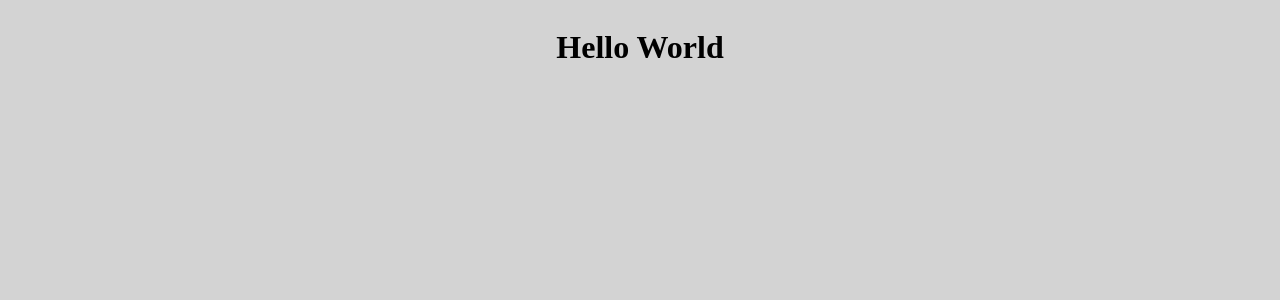
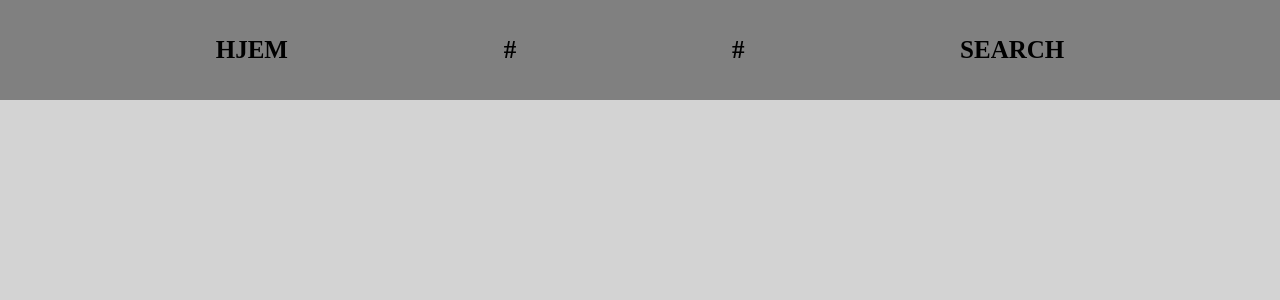
Before and after one commit to TordWestby/uin23ak4_booksearch_Westby, a React (Vite) app in the folder my-app/: page / in a window 1280 px wide. Shown: the top 300 px of the page. Built offline with nearby package versions, Linux system fonts and the light colour scheme.

Commit message:
Lagt til Navbar
Lagt til en navbar som foreløplig ikke router til noenting!

```diff
--- a/my-app/src/App.jsx
+++ b/my-app/src/App.jsx
@@ -1,10 +1,12 @@
 import { useState } from 'react';
 import React from 'react';
 import './style.css';
+import Layout from './components/layout.jsx';
 
 function App() {
   return (
-    <h1>Hello World</h1>
+    <Layout />
+
   )
 }
 
--- a/my-app/src/components/layout.jsx
+++ b/my-app/src/components/layout.jsx
@@ -0,0 +1,12 @@
+import { useState } from 'react';
+import React from 'react';
+import Navbar from './navbar';
+import '../style.css';
+
+function Layout() {
+    return(
+        <Navbar />
+    )
+}
+
+export default Layout
--- a/my-app/src/components/navbar.jsx
+++ b/my-app/src/components/navbar.jsx
@@ -0,0 +1,17 @@
+import { useState } from 'react';
+import React from 'react';
+
+function Navbar() {
+    return (
+        <ul>
+            <li>
+                <a href="#">Hjem</a>
+                <a href="#">#</a>
+                <a href="#">#</a>
+                <a href="#">Search</a>
+            </li>
+        </ul>
+    )
+}
+
+export default Navbar
--- a/my-app/src/components/search.jsx
+++ b/my-app/src/components/search.jsx
@@ -0,0 +1,2 @@
+import { useState } from 'react';
+import React from 'react';
--- a/my-app/src/style.css
+++ b/my-app/src/style.css
@@ -4,7 +4,38 @@
 
 body {
     background-color: var(--background);
+    margin: 0;
+    padding: 0;
+}
+
+ul {
+    width: 100%;
+    height: 100px;
+    margin: 0;
+    padding: 0;
+    background-color: gray;
+}
+
+ul li {
+    width: 100%;
+    height: 100px;
+    list-style: none;
     display: flex;
-    justify-content: center;
     align-items: center;
+    justify-content: space-evenly;
 }
+
+ul li a {
+   color: black;
+   text-decoration: none;
+   font-size: 25px;
+   text-transform: uppercase;
+   font-weight: bold;
+}
+
+ul li a:hover {
+    font-size: 26.5px;
+    transition: 0.4s;
+    color: white;
+    font-weight: bolder;
+}
```
